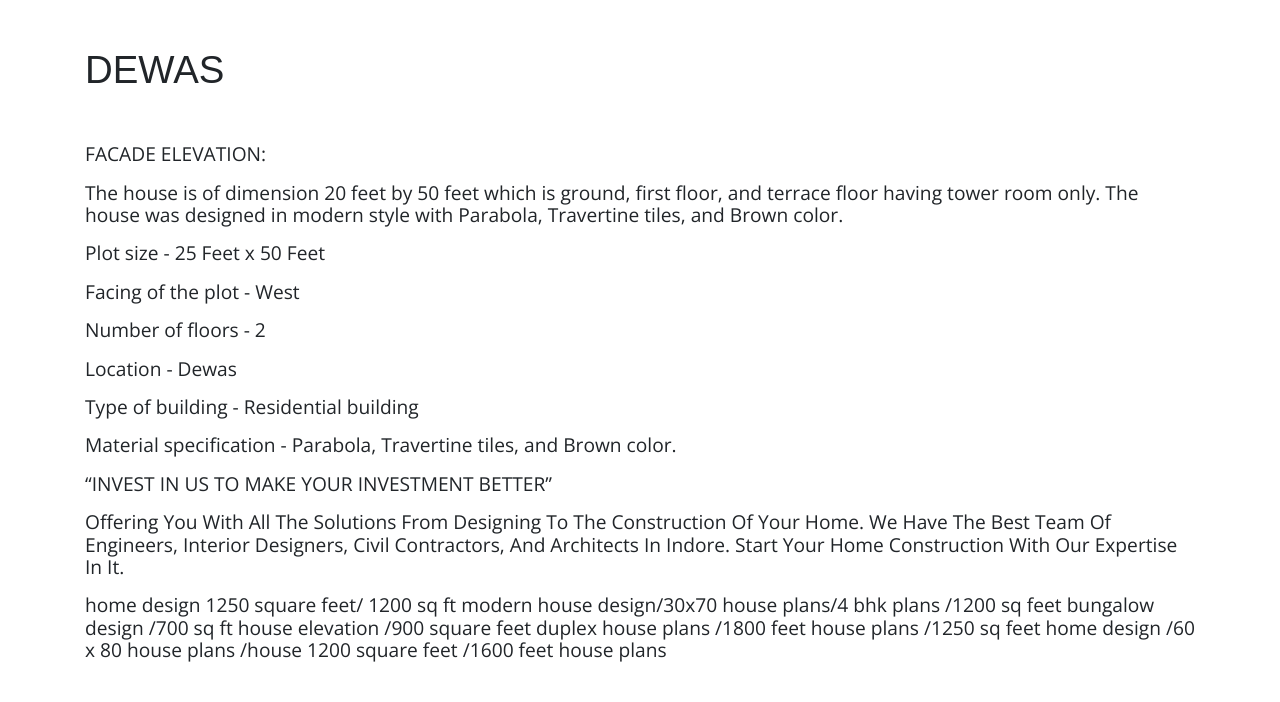
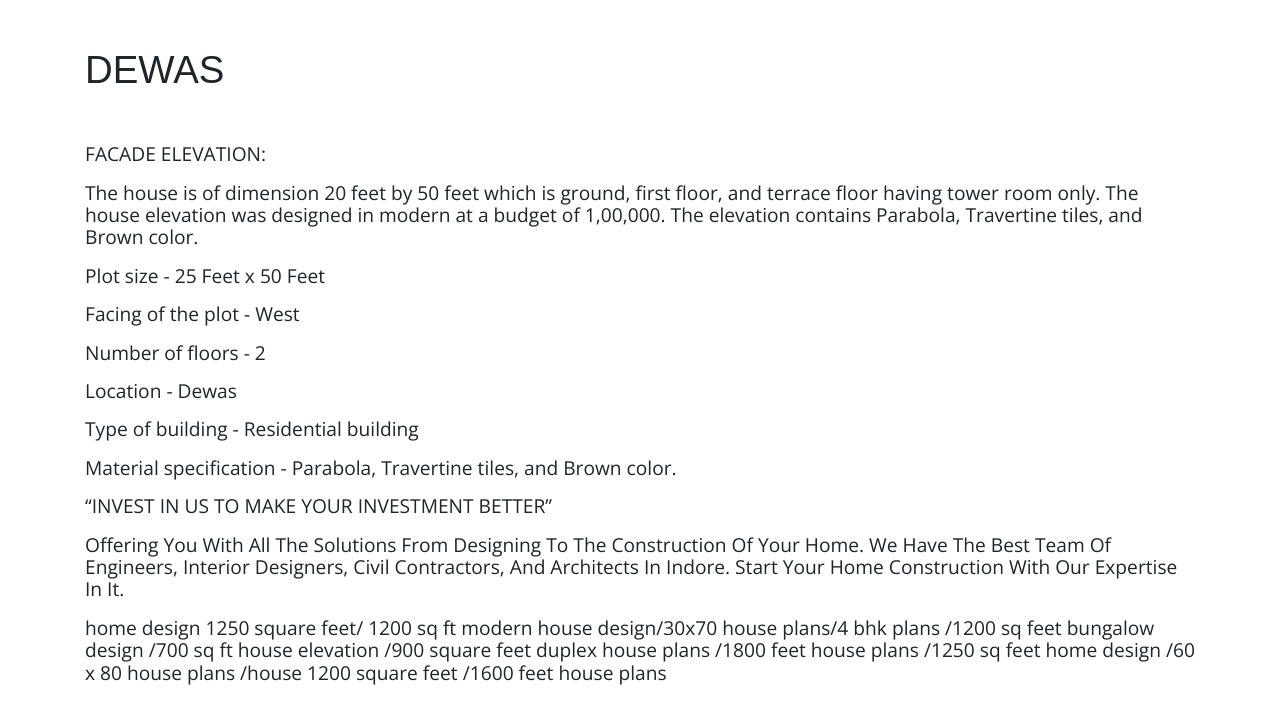
Before and after one commit to samasthiti/samasthiti, a Jekyll site: the page built from _threeddesigns/dewas.md, in a window 1280 px wide and 900 px high, scrolled down 637 px, cut to the strip 81-783 px from the top of the window. Built offline with Jekyll 4.4.1, drawn with Linux system fonts in a browser that asks for light colours; nearby versions of some CDN libraries; comment, search, counter and statistics services are not loaded.

Commit message:
Update from Forestry.io samshthi construction updated _threeddesigns/dewas.md

```diff
--- a/_threeddesigns/dewas.md
+++ b/_threeddesigns/dewas.md
@@ -22,7 +22,7 @@
 ---
 **FACADE ELEVATION:**
 
-The house is of dimension 20 feet by 50 feet which is ground, first floor, and terrace floor having tower room only. The house was designed in modern style with Parabola, Travertine tiles, and Brown color.
+The house is of dimension 20 feet by 50 feet which is ground, first floor, and terrace floor having tower room only. The house elevation was designed in modern at a budget of 1,00,000. The elevation contains Parabola, Travertine tiles, and Brown color.
 
 **Plot size -** 25 Feet x 50 Feet
 
```
